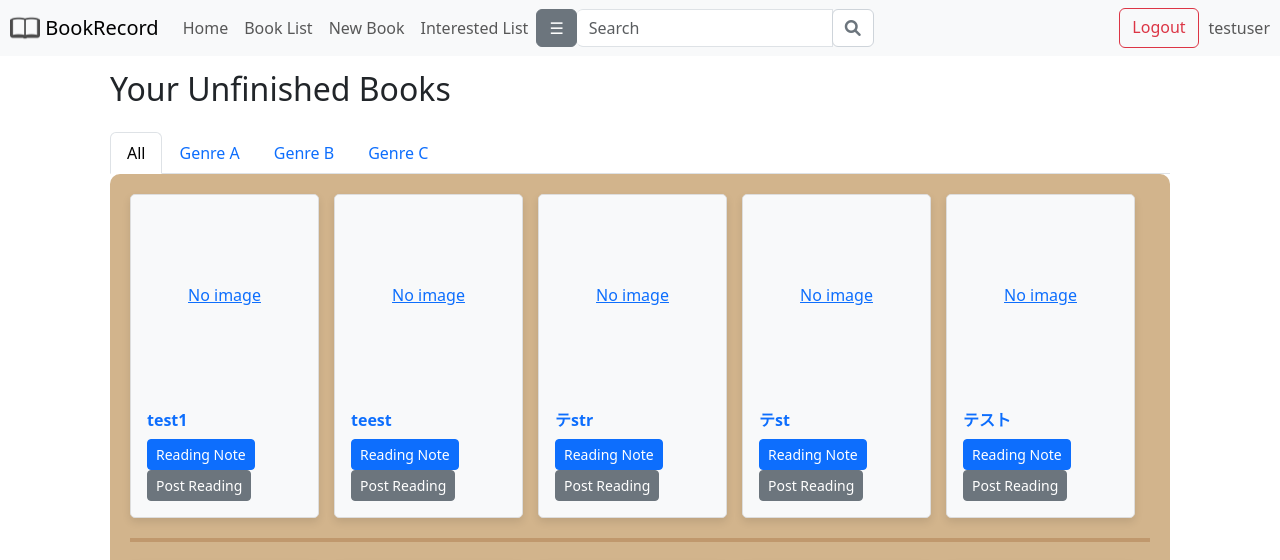
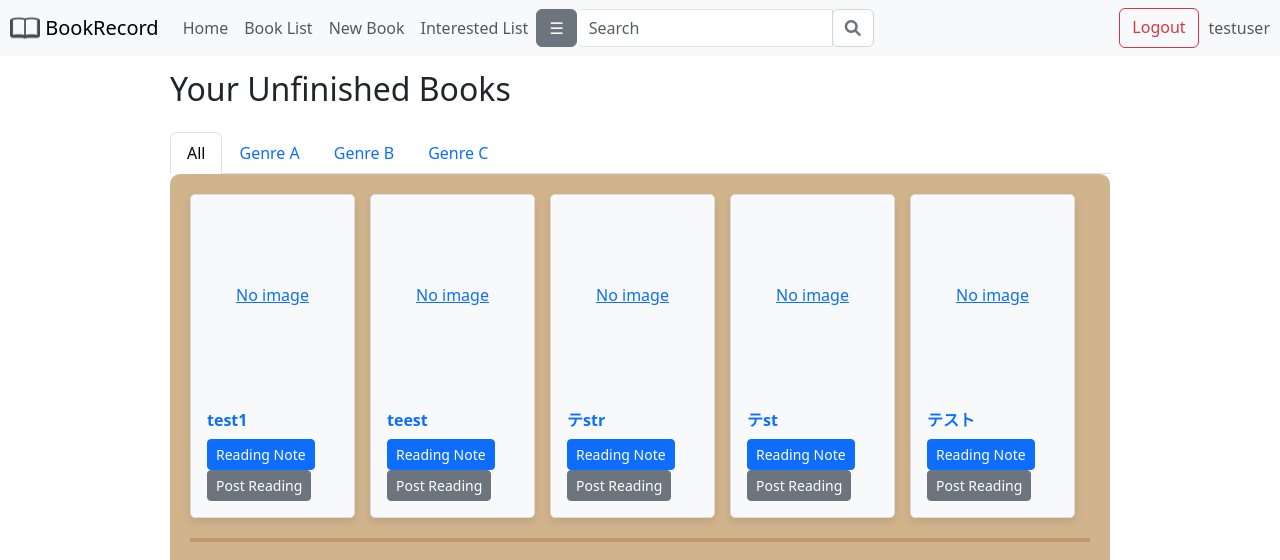
Before and after one commit to kaneken555/bookrecord, a Django app: page / in a window 1280 px wide. Shown: the top 560 px of the page. Run offline with Django 4.2, Linux system fonts and the light colour scheme; a user stored in the database is signed in; data comes from the database, SQL or seed files in the repository; some libraries are stand-ins or nearby versions.

Commit message:
[mod]左右余白調整

```diff
--- a/myproject/static/css/style.css
+++ b/myproject/static/css/style.css
@@ -151,6 +151,6 @@
 }
 
 .custom-container {
-    padding-left: 40px;  /* 左の余白を増やす */
-    padding-right: 40px; /* 右の余白を増やす */
+    padding-left: 100px;  /* 左の余白を増やす */
+    padding-right: 100px; /* 右の余白を増やす */
 }
```
